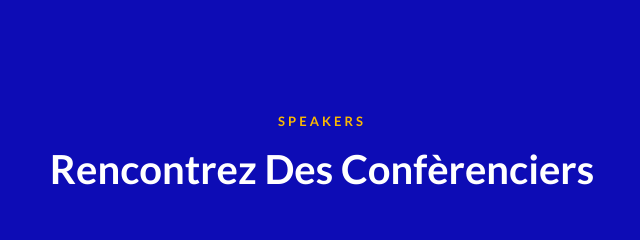
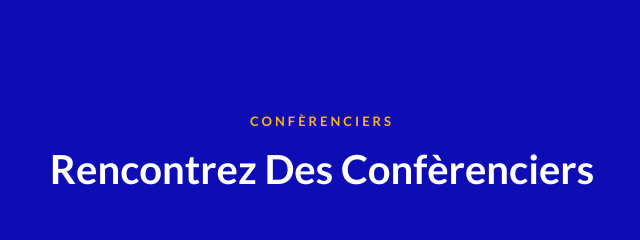
Before and after one commit to icaima/icaima.github.io, a plain HTML site: page index.html in a window 1280 px wide. Shown: the part 2220-2460 px from the top of the page, 318-958 px from the left. Drawn offline with Linux system fonts and the light colour scheme; some packages are replaced by stand-ins of ours; no server answers; files whose address does not match are found by name.

Commit message:
Update index.html

```diff
--- a/index.html
+++ b/index.html
@@ -174,7 +174,7 @@
 			<div class="container">
 				<div class="row justify-content-center pb-5">
           <div class="col-md-12 heading-section heading-section-white text-center ftco-animate">
-          	<span class="subheading">Speakers</span>
+          	<span class="subheading">Conf&egrave;renciers</span>
             <h2 class="mb-4">Rencontrez Des Conf&egrave;renciers</h2>
             <!--<p>Far far away, behind the word mountains, far from the countries Vokalia and Consonantia</p>-->
           </div>
```
